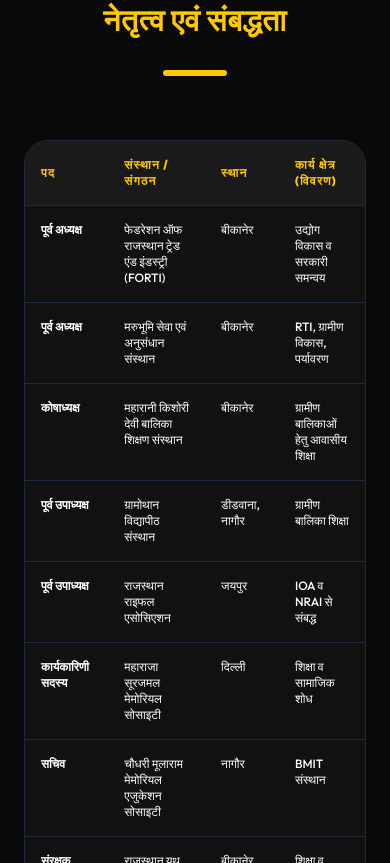
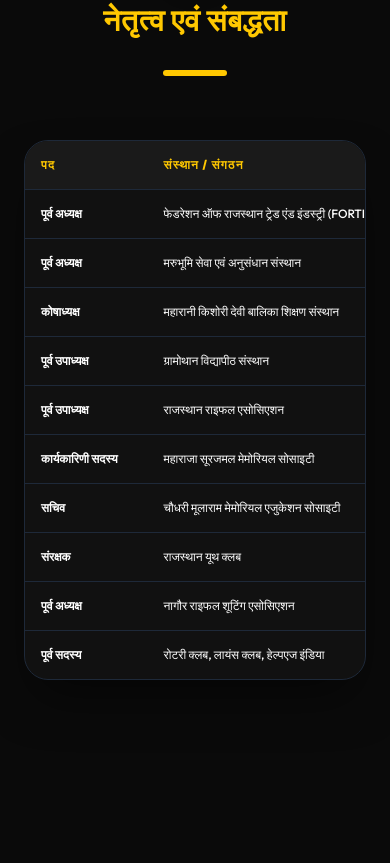
Before and after one commit to ParthKhiriya/virendra-chaudhary-website, a React (Vite) app: page /about in a window 390 px wide. Shown: the part 5041-5904 px from the top of the page. Built offline with nearby package versions, Linux system fonts and the light colour scheme.

Commit message:
Corrected the table in About page

```diff
--- a/src/pages/About.tsx
+++ b/src/pages/About.tsx
@@ -236,8 +236,8 @@ export default function AboutPage() {
           </div>
 
           <div className="bg-[#111111] rounded-3xl border border-gray-800 shadow-2xl shadow-black/50 overflow-hidden">
-            <div className="w-full">
-              <table className="w-full text-left border-collapse">
+            <div className="w-full overflow-x-auto">
+              <table className="w-full min-w-[700px] md:min-w-full text-left border-collapse">
                 <thead>
                   <tr className="bg-[#1a1a1a] text-primary border-b border-gray-800">
                     <th className="py-4 px-4 md:py-6 md:px-8 text-xs md:text-sm font-black uppercase tracking-widest">{t('aboutPage.affiliations.table.role')}</th>
```
